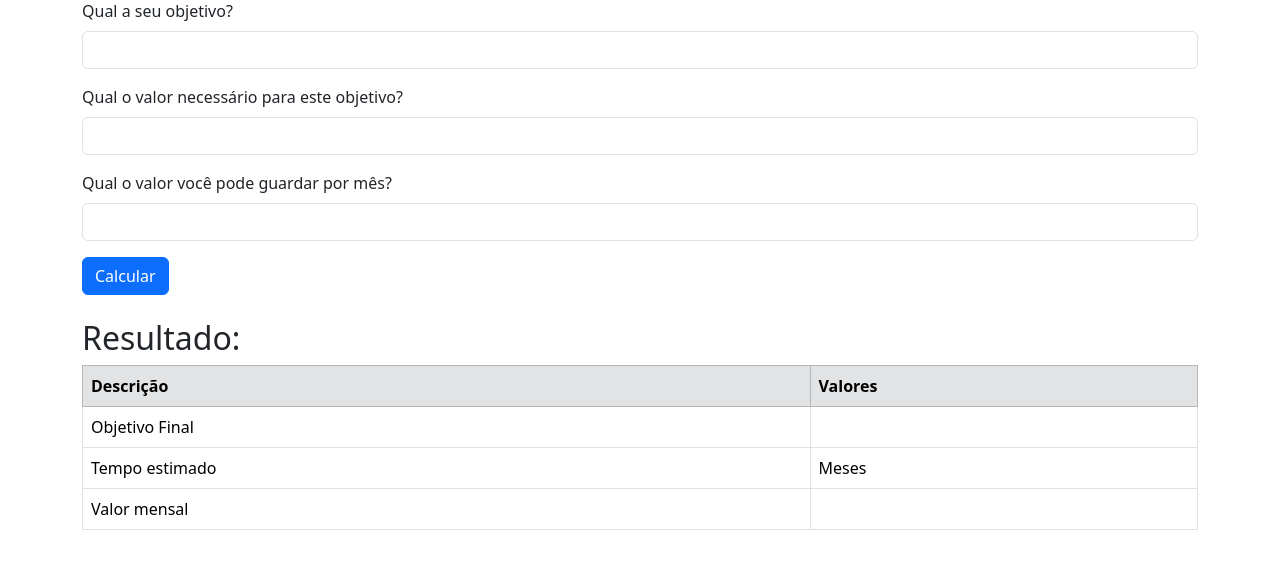
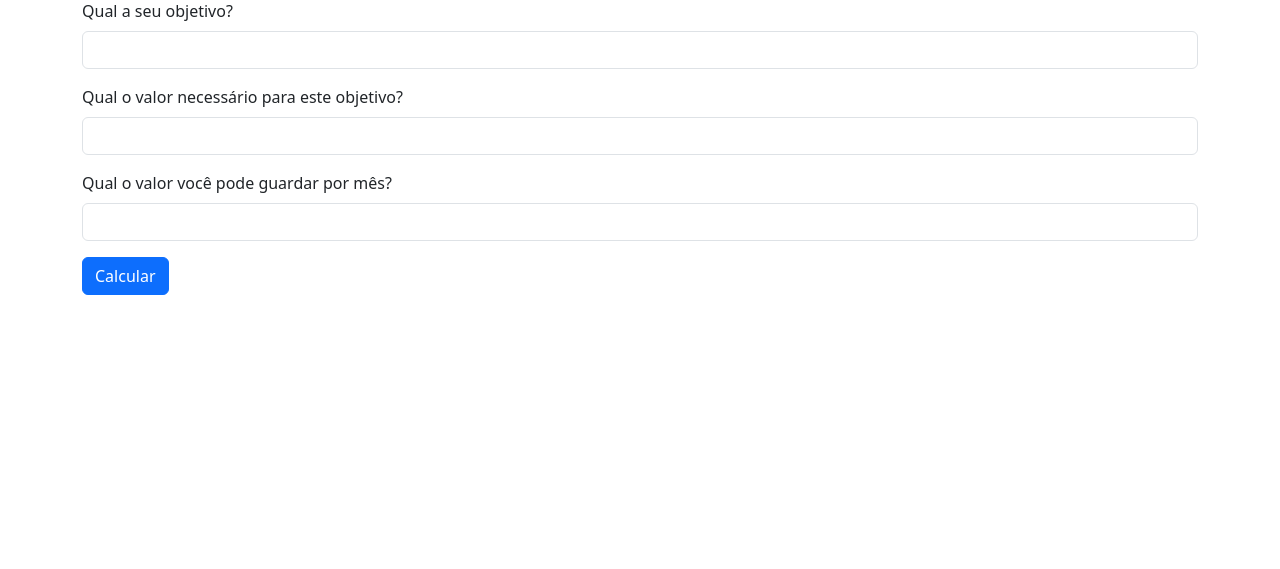
Before and after one commit to liviarqsoares/liviarqsoares.github.io, a Django app: page / in a window 1280 px wide. Shown: the part 183-752 px from the top of the page. Run offline with Django 4.2, Linux system fonts and the light colour scheme.

Commit message:
Atualizando nomes das variaveis

```diff
--- a/proj_metaFinanceira/app_metaFinanceira/templates/home.html
+++ b/proj_metaFinanceira/app_metaFinanceira/templates/home.html
@@ -56,7 +56,9 @@
     </div>
   </section>
   <br />
+  {% if resultado %}
   <section class="container">
+
     <h2>Resultado:</h2>
 
     <table class="table table-bordered">
@@ -68,20 +70,25 @@
       </thead>
       <tbody>
         <tr>
-          <td>Objetivo Final</td>
-          <td>{{ n1 }}</td>
+          <td><h6>Final</h6> </td>
+          <td>R${{ meta }}</td>
         </tr>
         <tr>
-          <td>Tempo estimado</td>
-          <td>{{ resultado }} Meses</td>
+          <td><h6>Tempo estimado</h6></td>
+          <td name="teste">{{ resultado }}</td>
         </tr>
         <tr>
-          <td>Valor mensal</td>
-          <td>{{n2}}</td>
+          <td><h6>Valor mensal</h6></td>
+          <td>R${{ valorMensal }}</td>
         </tr>
       </tbody>
     </table>
+
+    <!-- Precisa estilizar esse link (transformar em um botão) -->
+    <a href="/">Fazer um novo cálculo</a>
+
   </section>
+  {% endif %}
   <script src="https://cdn.jsdelivr.net/npm/bootstrap@5.3.2/dist/js/bootstrap.bundle.min.js"
     integrity="sha384-C6RzsynM9kWDrMNeT87bh95OGNyZPhcTNXj1NW7RuBCsyN/o0jlpcV8Qyq46cDfL"
     crossorigin="anonymous"></script>
```
